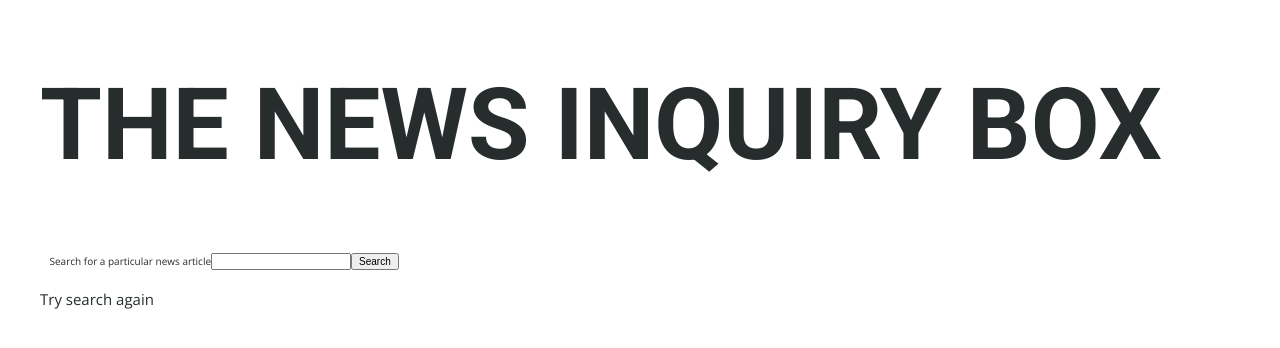
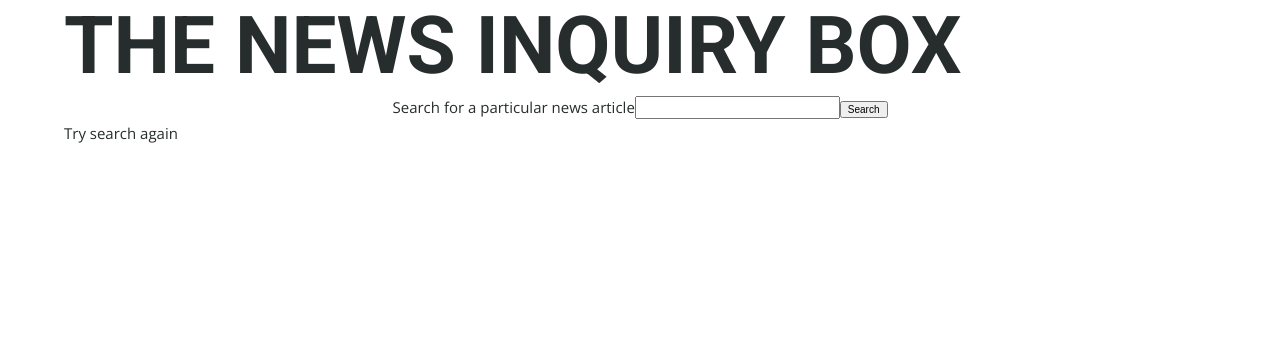
Before and after one commit to MrSteeben/NewsInquiryBox, a React (Create React App) app: page / in a window 1280 px wide. Shown: the top 348 px of the page. Built offline with nearby package versions, Linux system fonts and the light colour scheme; no server answers.

Commit message:
updated styles

```diff
--- a/src/App.js
+++ b/src/App.js
@@ -78,7 +78,10 @@ class App extends Component {
     render() {
         return (
             <div className="header wrapper">
-                <h1>The News Inquiry Box</h1>
+                <div className="siteName">
+                    <h1>The News Inquiry Box</h1>
+                </div>
+
                 <fieldset>
                     <form onSubmit={this.handleClick} action="submit">
                         <label htmlFor="newArticle">Search for a particular news article</label>
--- a/src/App.scss
+++ b/src/App.scss
@@ -14,7 +14,7 @@ html {
 
 .wrapper {
     max-width: 1200px;
-    width: 95%;
+    width: 90%;
     margin: 0 auto;
 }
 
@@ -35,14 +35,28 @@ $bodyFontColor: #272D2D; // dark green
 
 h1,
 h2,
+h3,
+a,
+p,
+time {
+    padding: 0;
+    margin: 0;
+}
+
+h1,
+h2,
 h3 {
     font-family: $primaryFont;
-    font-size: 10rem;
+    font-size: 8rem;
     text-transform: uppercase;
 }
 
 h2 {
     font-size: 3rem;
+}
+
+h3 {
+    font-size: 2rem;
 }
 
 body {
@@ -56,6 +70,7 @@ p {
 
 a {
     text-decoration: none;
+    font-size: 1.5rem;
     color: $bodyFontColor;
     transition: 0.2s ease-in;
 
@@ -65,26 +80,64 @@ a {
 }
 
 
-fieldset {
-    border: none;
-}
 
 img {
     max-width: 100%;
-    // height: 300px;
-    object-fit: contain;
+    min-width: 50%;
+    display: block;
+    border-top-left-radius: 10px;
+    border-bottom-left-radius: 10px;
 }
 
+// HEADER STYLES
+
+header {
+    .siteName {
+        width: 20%;
+    }
+}
+
+fieldset {
+    border: none;
+    text-align: center;
+    input,
+    label {
+        font-family: $bodyFont;
+        font-size: 1.5rem;
+    }
+}
+// ARTICLE STYLES
 .articleContainer {
     display: flex;
-    padding: 20px;
+    border: 5px solid green;
+    border-radius: 15px;
+    margin-bottom: 20px;
+    box-shadow: 5px 5px 5px grey;
     div {
         width: 50%;
     }
 
     .contentBox {
-        h2 {
-
+        padding: 10px;
+        .newsSource {
+            font-size: 1rem;
         }
     }
 }
+
+// MEDIA QUERIES
+
+@media (max-width: 760px) {
+    .articleContainer {
+        flex-direction: column;
+        div {
+            width: auto;
+        }
+    }
+
+    img {
+        border-top-right-radius: 10px;
+        border-bottom-left-radius: 0px;
+
+    }
+}
--- a/src/ShowArticles.js
+++ b/src/ShowArticles.js
@@ -12,10 +12,11 @@ const ShowArticles = (props) => {
                     <div className="contentBox">
 
                         <a href={article.url}><h2>{article.title}</h2></a>
-                        <datetime>{article.publishedAt}</datetime>
+                        <h3>{article.author}</h3>
+                        <time>{article.publishedAt}</time>
                         <p>{article.description}</p>
                         <a href={article.url}>Read more...</a>
-                        <p>Source: {article.source.name}</p>
+                        <p className="newsSource">Source: {article.source.name}</p>
 
                     </div>
                 </div>
--- a/styles/App.css
+++ b/styles/App.css
@@ -234,13 +234,109 @@ html {
 }
 
 .wrapper {
-  max-width: 1400px;
-  width: 95%;
+  max-width: 1200px;
+  width: 90%;
   margin: 0 auto;
 }
 
-h1 {
+h1,
+h2,
+h3,
+a,
+p,
+time {
+  padding: 0;
+  margin: 0;
+}
+
+h1,
+h2,
+h3 {
   font-family: "Roboto", sans-serif;
-  font-size: 10rem;
+  font-size: 8rem;
   text-transform: uppercase;
 }
+
+h2 {
+  font-size: 3rem;
+}
+
+h3 {
+  font-size: 2rem;
+}
+
+body {
+  font-family: "Open Sans", sans-serif;
+  color: #272D2D;
+}
+
+p {
+  font-size: 1.5rem;
+}
+
+a {
+  text-decoration: none;
+  font-size: 1.5rem;
+  color: #272D2D;
+  transition: 0.2s ease-in;
+}
+
+a:hover {
+  color: blue;
+}
+
+img {
+  max-width: 100%;
+  min-width: 50%;
+  display: block;
+  border-top-left-radius: 10px;
+  border-bottom-left-radius: 10px;
+}
+
+header .siteName {
+  width: 20%;
+}
+
+fieldset {
+  border: none;
+  text-align: center;
+}
+
+fieldset input,
+fieldset label {
+  font-family: "Open Sans", sans-serif;
+  font-size: 1.5rem;
+}
+
+.articleContainer {
+  display: flex;
+  border: 5px solid green;
+  border-radius: 15px;
+  margin-bottom: 20px;
+  box-shadow: 5px 5px 5px grey;
+}
+
+.articleContainer div {
+  width: 50%;
+}
+
+.articleContainer .contentBox {
+  padding: 10px;
+}
+
+.articleContainer .contentBox .newsSource {
+  font-size: 1rem;
+}
+
+@media (max-width: 760px) {
+  .articleContainer {
+    flex-direction: column;
+  }
+  .articleContainer div {
+    width: auto;
+  }
+  img {
+    border-top-right-radius: 10px;
+    border-bottom-left-radius: 0px;
+  }
+}
```
